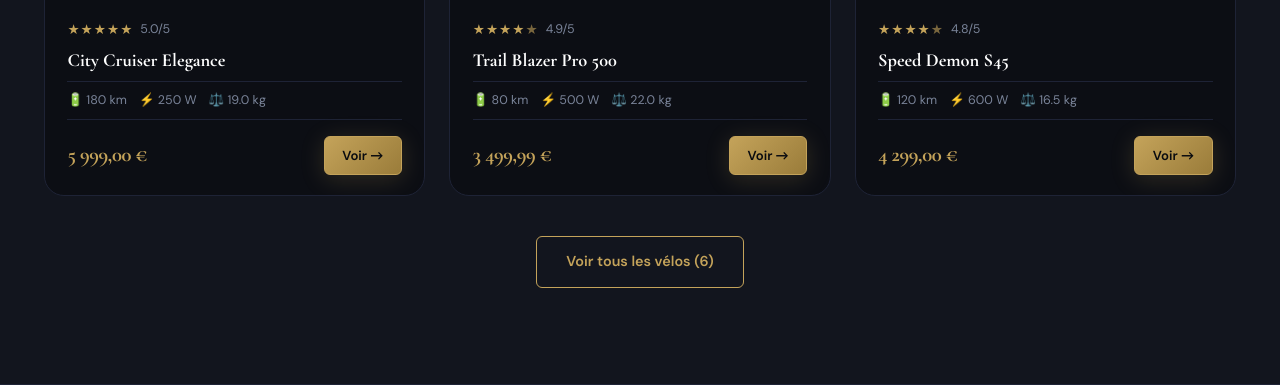
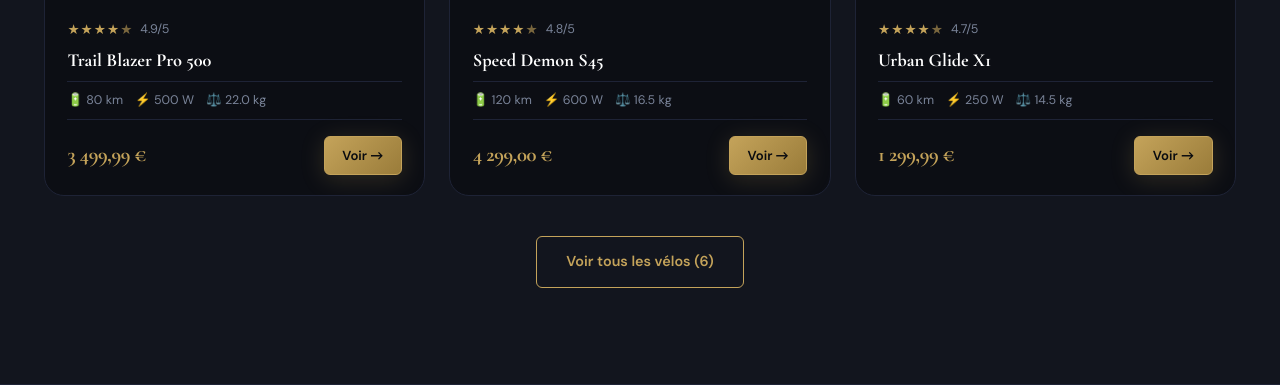
Before and after one commit to chedi0455Q/smart_bike-, a PHP site: page /smart_bike_v2/ in a window 1280 px wide. Shown: the part 2178-2563 px from the top of the page. Run offline with PHP 8.4, Linux system fonts and the light colour scheme; data comes from the database, SQL or seed files in the repository.

Commit message:
Refactor featured products query and update HTML

```diff
--- a/index.php
+++ b/index.php
@@ -1,12 +1,9 @@
 <?php
-// ============================================================
-// FICHIER : index.php — Page d'accueil Premium
-// ============================================================
 require_once 'db.php';
 $page_title = 'SmartBike — Vélos Électriques Premium';
 
-// Récupérer les 3 vélos les mieux notés pour la section "featured"
-$stmt = $pdo->query("SELECT * FROM produits ORDER BY note DESC, id ASC LIMIT 3");
+// Produits vedettes : Urban Glide X1 (id=1), Trail Blazer (id=2), Speed Demon S45 (id=5)
+$stmt = $pdo->query("SELECT * FROM produits WHERE id IN (1, 2, 5) ORDER BY note DESC");
 $featured = $stmt->fetchAll();
 
 // Statistiques dynamiques pour la section chiffres
@@ -14,11 +11,7 @@ $stats = $pdo->query("SELECT COUNT(*) as nb_produits, AVG(note) as note_moy FROM
 require_once 'header.php';
 ?>
 
-<!-- ============================================================
-     SECTION 1 : HERO — Accroche principale avec vidéo de fond simulée
-     ============================================================ -->
 <section class="hero-section">
-    <!-- Fond animé avec particules CSS -->
     <div class="hero-bg">
         <div class="hero-particles">
             <?php for($i=0; $i<20; $i++): ?>
@@ -45,10 +38,10 @@ require_once 'header.php';
             </div>
         </div>
 
-        <!-- Carte produit flottante (décorative) -->
+        <!-- Carte produit flottante — Speed Demon S45 -->
         <div class="hero-card reveal" style="animation-delay:.2s">
             <div class="floating-card">
-                <img src="https://images.unsplash.com/photo-1558618047-f4e90e1eff40?w=600" alt="Speed Demon">
+                <img src="https://images.unsplash.com/photo-1571188654248-7a89213915f7?w=800" alt="Speed Demon S45">
                 <div class="floating-card-info">
                     <span class="floating-badge">⚡ Nouveau</span>
                     <h3>Speed Demon S45</h3>
@@ -59,16 +52,11 @@ require_once 'header.php';
         </div>
     </div>
 
-    <!-- Scroll indicator -->
     <div class="scroll-indicator">
         <div class="scroll-dot"></div>
     </div>
 </section>
 
-
-<!-- ============================================================
-     SECTION 2 : CHIFFRES CLÉS (Stats)
-     ============================================================ -->
 <section class="stats-section">
     <div class="container stats-grid">
         <div class="stat-item reveal">
@@ -91,9 +79,6 @@ require_once 'header.php';
 </section>
 
 
-<!-- ============================================================
-     SECTION 3 : CATÉGORIES
-     ============================================================ -->
 <section class="categories-section">
     <div class="container">
         <div class="section-header reveal">
@@ -130,10 +115,6 @@ require_once 'header.php';
     </div>
 </section>
 
-
-<!-- ============================================================
-     SECTION 4 : PRODUITS VEDETTES (Top 3)
-     ============================================================ -->
 <section class="featured-section">
     <div class="container">
         <div class="section-header reveal">
@@ -177,10 +158,6 @@ require_once 'header.php';
     </div>
 </section>
 
-
-<!-- ============================================================
-     SECTION 5 : BANNIÈRE USP (Arguments de vente)
-     ============================================================ -->
 <section class="usp-section">
     <div class="container usp-grid">
         <div class="usp-item reveal">
@@ -214,7 +191,6 @@ require_once 'header.php';
     </div>
 </section>
 
-<!-- Counter JS pour les statistiques animées -->
 <script>
 document.querySelectorAll('.stat-number').forEach(el => {
     const target = parseInt(el.dataset.target);
```
